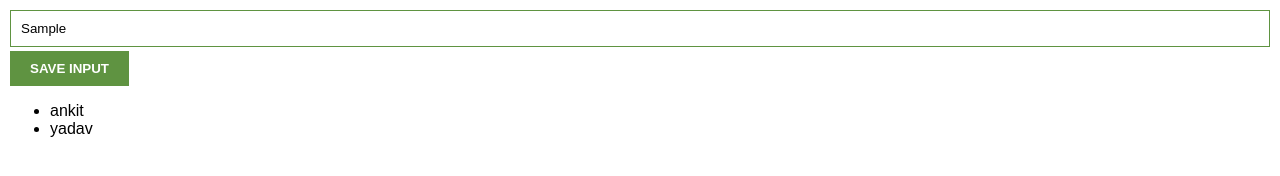
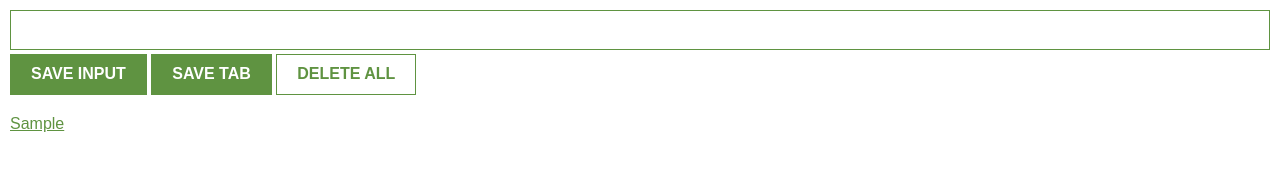
Before and after one commit to anky2/TabLinkSaver, a browser extension: page index.html in a window 1280 px wide. Both pictures are taken after typing "Sample" into the empty fields and a click on the button "SAVE INPUT". Drawn offline with nearby package versions, Linux system fonts and the light colour scheme.

Commit message:
Completed

```diff
--- a/index.css
+++ b/index.css
@@ -2,6 +2,7 @@ body {
     margin: 0;
     padding: 10px;
     font-family: Arial, Helvetica, sans-serif;
+    min-width: 400px;
 }
 
 input {
@@ -16,6 +17,25 @@ button {
     background: #5f9341;
     color: white;
     padding: 10px 20px;
-    border: none;
+    border: 1px solid #5f9341;
     font-weight: bold;
 }
+
+#delete-btn {
+    background: white;
+    color: #5f9341;
+}
+
+ul {
+    margin-top: 20px;
+    list-style: none;
+    padding-left: 0;
+}
+
+li {
+    margin-top: 5px;
+}
+
+a {
+    color: #5f9341;
+}
--- a/index.html
+++ b/index.html
@@ -1,11 +1,14 @@
 <html>
-    <head>
+    <head><link rel="stylesheet" href="https://cdnjs.cloudflare.com/ajax/libs/normalize/8.0.1/normalize.css">
         <link rel="stylesheet" href="index.css">
     </head>
     <body>
         <input type="text" id="input-el">
         <button id="input-btn">SAVE INPUT</button>
-        <ul id="ul-El"></ul>
+        <button id="tab-btn">SAVE TAB</button>
+        <button id="delete-btn">DELETE ALL</button>
+        <ul id="ul-el">
+        </ul>
         <script src="index.js"></script>
     </body>
 </html>
--- a/index.js
+++ b/index.js
@@ -1,15 +1,47 @@
+let myLeads = []
+const inputEl = document.getElementById("input-el")
+const inputBtn = document.getElementById("input-btn")
+const ulEl = document.getElementById("ul-el")
+const deleteBtn = document.getElementById("delete-btn")
+const leadsFromLocalStorage = JSON.parse( localStorage.getItem("myLeads") )
+const tabBtn = document.getElementById("tab-btn")
 
+if (leadsFromLocalStorage) {
+    myLeads = leadsFromLocalStorage
+    render(myLeads)
+}
 
-let myLeads=["ankit","yadav"]
-let inputText = document.getElementById("input-el");
-let ulEl = document.getElementById("ul-El");
-let btnClick=document.getElementById("input-btn");
-
-btnClick.addEventListener("click",function(){
-    myLeads.push(inputText.value);
-
+tabBtn.addEventListener("click", function(){
+    chrome.tabs.query({active: true, currentWindow: true}, function(tabs){
+        myLeads.push(tabs[0].url)
+        localStorage.setItem("myLeads", JSON.stringify(myLeads) )
+        render(myLeads)
+    })
 })
 
-for(let i=0; i<myLeads.length; i++){
-    ulEl.innerHTML += "<li>" + myLeads[i] + "</li>"
+function render(leads) {
+    let listItems = ""
+    for (let i = 0; i < leads.length; i++) {
+        listItems += `
+            <li>
+                <a target='_blank' href='${leads[i]}'>
+                    ${leads[i]}
+                </a>
+            </li>
+        `
+    }
+    ulEl.innerHTML = listItems
 }
+
+deleteBtn.addEventListener("dblclick", function() {
+    localStorage.clear()
+    myLeads = []
+    render(myLeads)
+})
+
+inputBtn.addEventListener("click", function() {
+    myLeads.push(inputEl.value)
+    inputEl.value = ""
+    localStorage.setItem("myLeads", JSON.stringify(myLeads) )
+    render(myLeads)
+})
```
Also changed, not shown: icon.png (added), manifest.json (added).
